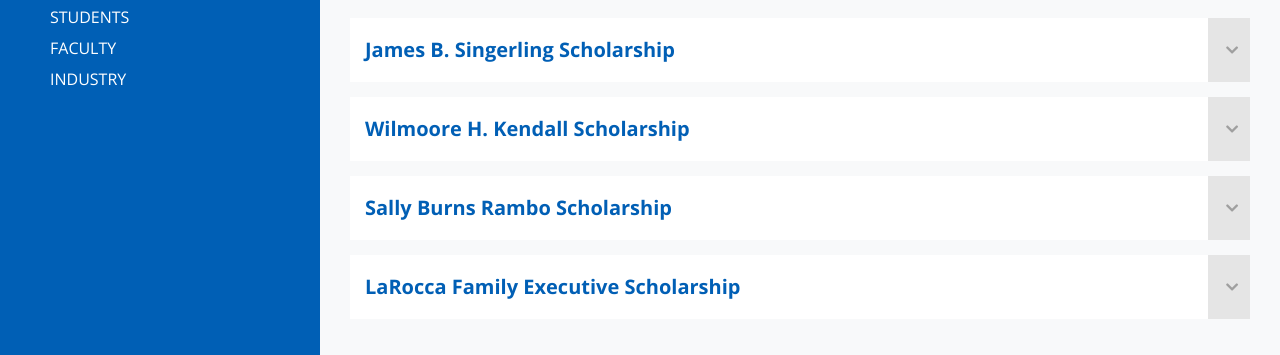
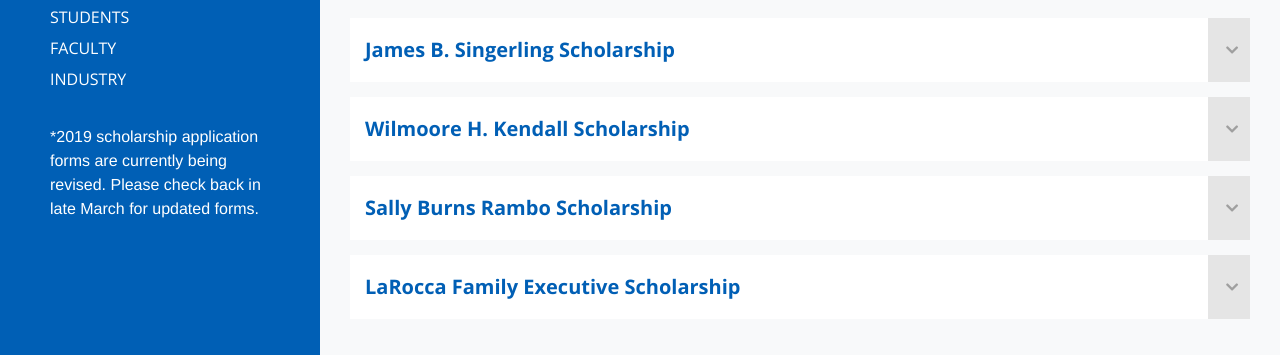
Before and after one commit to willflourance/The-Club-Foundation, a website: page apply.html in a window 1280 px wide. Shown: the part 1837-2192 px from the top of the page. Drawn offline with nearby package versions, Linux system fonts and the light colour scheme; files that its build step writes are made by us from their sources.

Commit message:
Updated scholarship form nav
Language about when new forms for 2019 will be available.

```diff
--- a/apply.html
+++ b/apply.html
@@ -93,6 +93,8 @@
             <li><a data-toggle="pill"  href="#faculty" class="drop">FACULTY</a></li>
             <li><a data-toggle="pill" href="#industry" >INDUSTRY</a></li>
           </ul>
+          <br>
+          <p>*2019 scholarship application forms are currently being revised. Please check back in late March for updated forms.</p>
         </div>
       </nav>
       <div class="tab-content bg-light col-lg-9 col-md-8 col-sm-12" >
```
